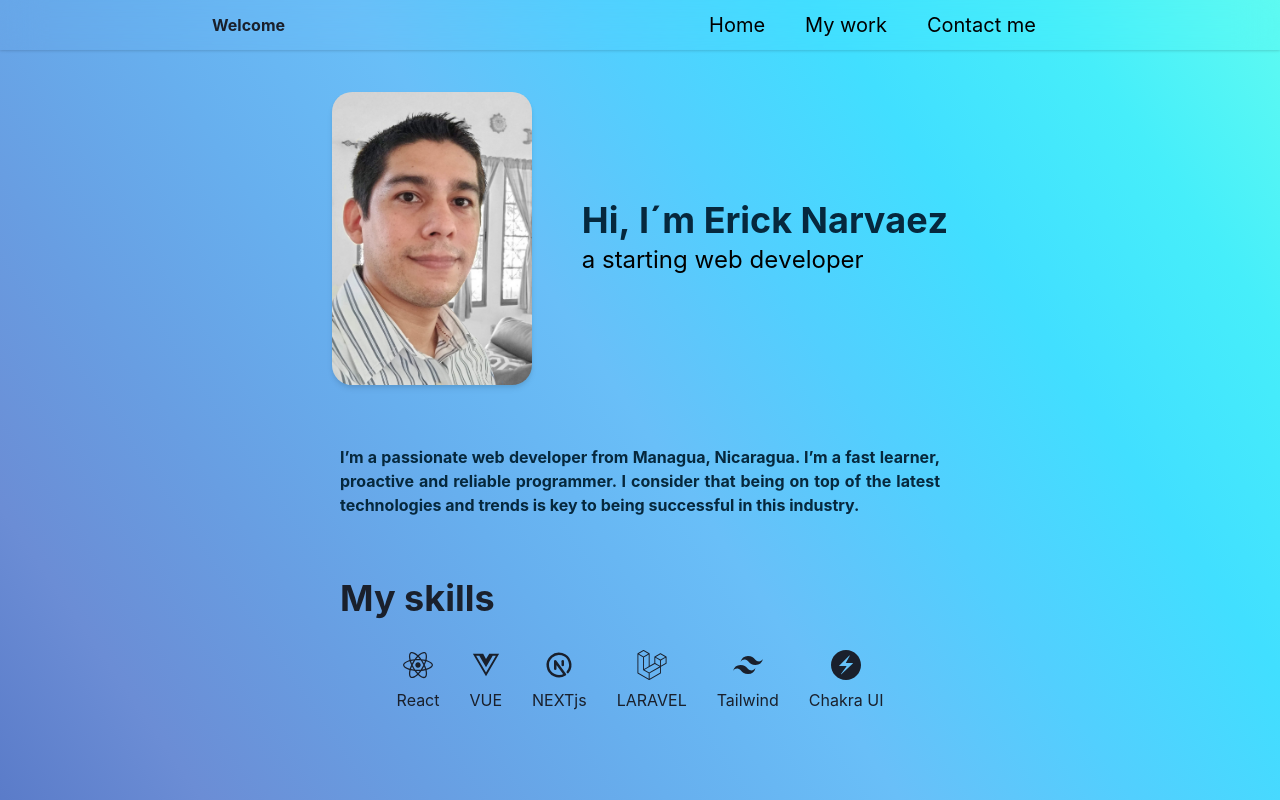
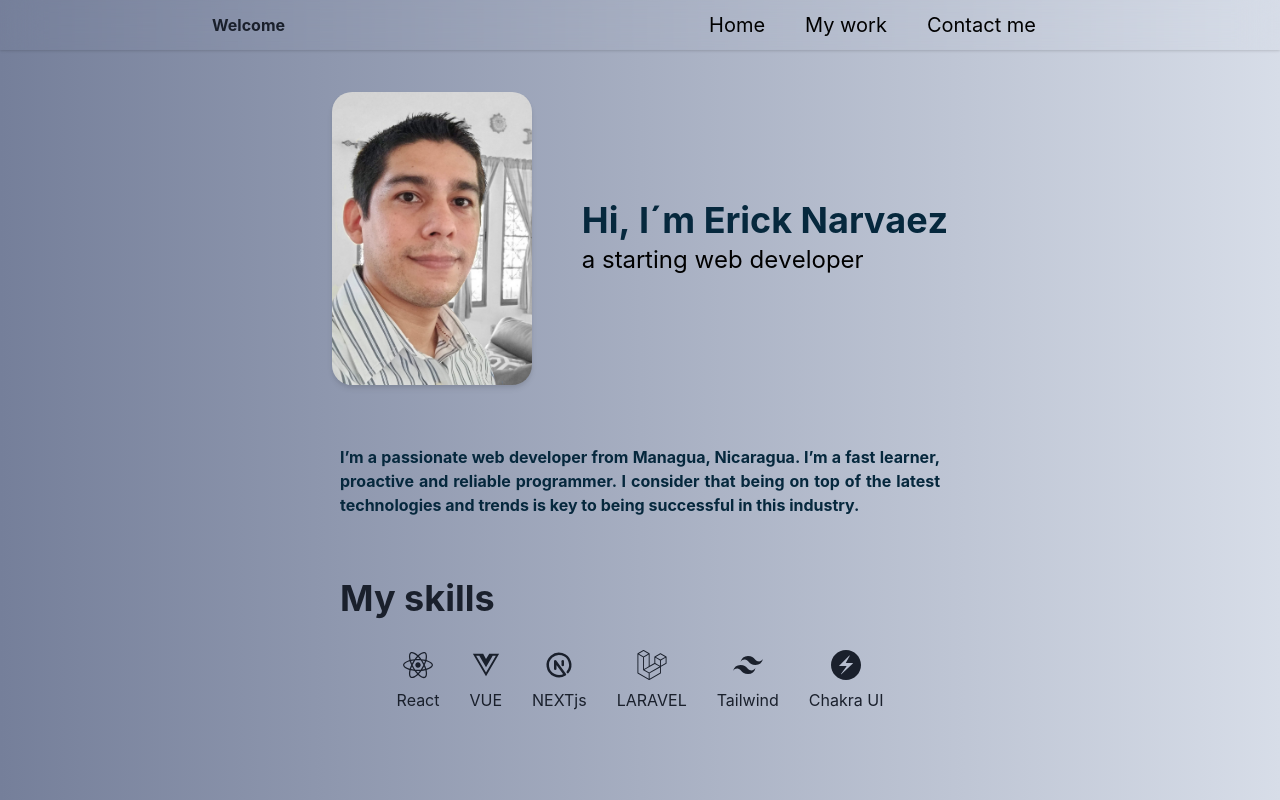
Before and after one commit to ggquicky/reactportafolio, a React (Create React App) app: page / in a window 1280 px wide. Shown: the top 800 px of the page. Built offline with nearby package versions, Linux system fonts and the light colour scheme.

Commit message:
fix: fixing css background color

```diff
--- a/src/App.jsx
+++ b/src/App.jsx
@@ -9,7 +9,7 @@ export default function App() {
     <Flex
       p={{ base: "16px", sm: "32px" }}
       rowGap="120px"
-      bgGradient="linear-gradient(to right top, #1f409b, #3353aa, #4666b9, #5879c7, #6b8dd5, #689ee2, #67afee, #69bff8, #52cffe, #41dfff, #46eefa, #5ffbf1)"
+      bgGradient="linear-gradient(to right, #757f9a, #d7dde8)"
       flexDirection="column"
     >
       <About />
```
